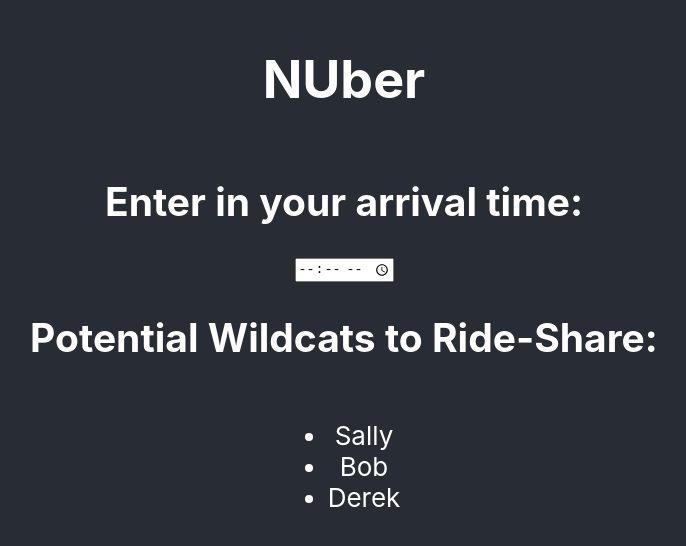
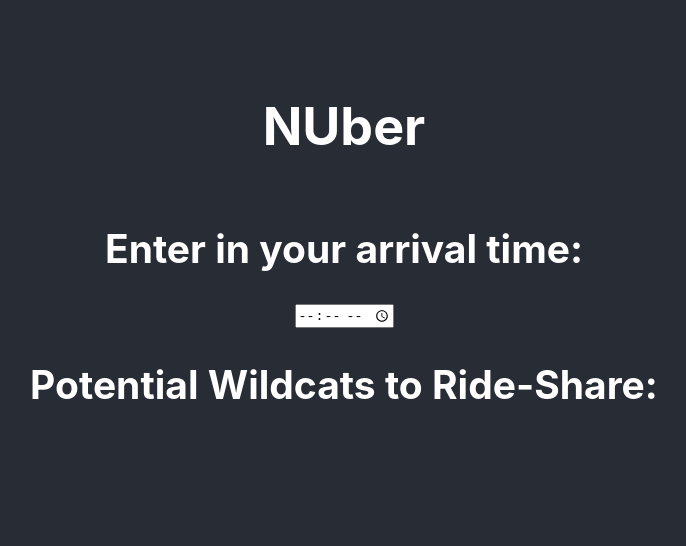
Before and after one commit to 397-f21/NUber, a React (Create React App) app: page / in a window 1280 px wide. Shown: the part 124-670 px from the top of the page, without its empty margins (296-982 px from the left). Built offline with nearby package versions, Linux system fonts and the light colour scheme.

Commit message:
changed display to dynamic dependent on time entered

```diff
--- a/src/App.js
+++ b/src/App.js
@@ -1,8 +1,14 @@
 import React, { useState } from 'react';
 import './App.css';
 
+const PeopleList = ({ time, timeList }) => {
+  return (
+    timeList[time] ? timeList[time].map((name, key) => <li key={key}>{name}</li>) : null
+  );
+}
+
 const App = () => {
-  const peopleList = {
+  const timeList = {
     "00:00": [],
     "01:00": [],
     "02:00": [],
@@ -13,7 +19,7 @@ const App = () => {
     "07:00": [],
     "08:00": [],
     "09:00": [],
-    "10:00": [],
+    "10:00": ["Billy", "Bob", "Joe"],
     "11:00": [],
     "12:00": [],
     "13:00": [],
@@ -31,21 +37,21 @@ const App = () => {
 
   const [time, setTime] = useState(new Date());
 
-  const changeHandler = () => {
+  const changeHandler = (e) => {
+    setTime(e.target.value);
+  }
 
-  }
+
 
   return (
     <div className="App">
       <header className="App-header">
         <h1>NUber</h1>
         <h2>Enter in your arrival time:</h2>
-        <input type="time" onChange={changeHandler} />
+        <input type="time" onChange={(e) => changeHandler(e)} />
         <h2>Potential Wildcats to Ride-Share:</h2>
         <ul>
-          <li>Sally</li>
-          <li>Bob</li>
-          <li>Derek</li>
+          <PeopleList time={time} timeList={timeList} />
         </ul>
       </header>
     </div>
```
